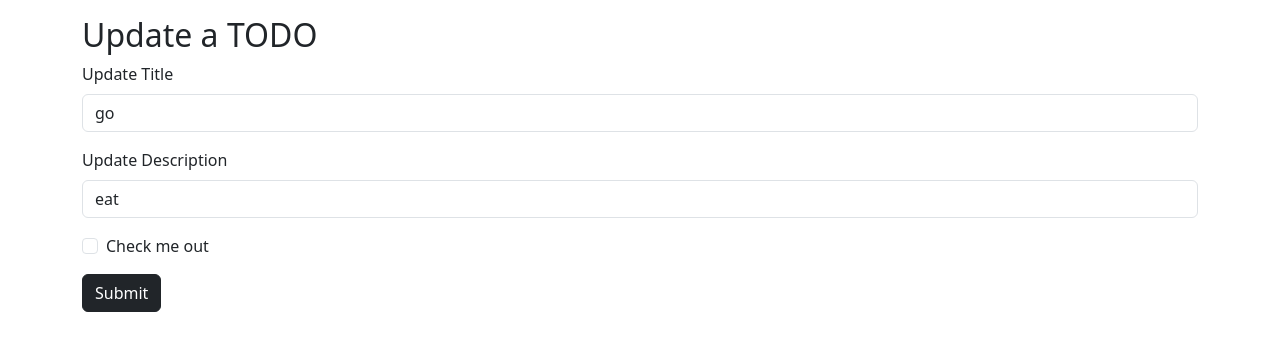
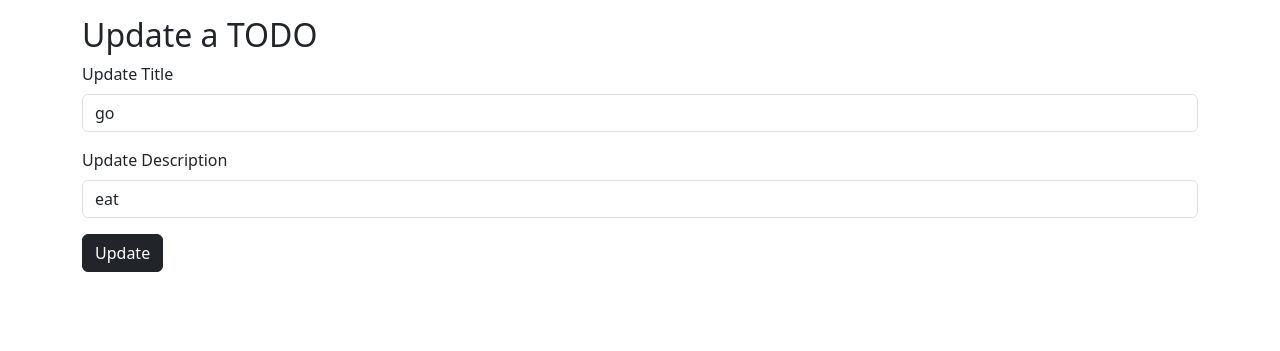
Before and after one commit to abdullah-dev07/To-Do-List---Flask, a Flask app: page /update/1 in a window 1280 px wide. Shown: the part 56-407 px from the top of the page. Run offline with Flask 3, Linux system fonts and the light colour scheme; data comes from the database, SQL or seed files in the repository; both versions use the stored data as it was after the commit.

```diff
--- /dev/null
+++ b/static/scripts/script.js
@@ -0,0 +1 @@
+console.log('hello abdullah')
--- a/templates/base.html
+++ b/templates/base.html
@@ -14,6 +14,7 @@
 </head>
 
 
+<script src="{{ url_for('static', filename='scripts/script.js') }}"></script>
 
 <script src="https://cdn.jsdelivr.net/npm/bootstrap@5.3.7/dist/js/bootstrap.bundle.min.js"
     integrity="sha384-ndDqU0Gzau9qJ1lfW4pNLlhNTkCfHzAVBReH9diLvGRem5+R9g2FzA8ZGN954O5Q"
@@ -23,8 +24,9 @@
     <nav class="navbar navbar-expand-lg bg-body-tertiary">
         <div class="container-fluid">
             <a class="navbar-brand" href="/">ToDo</a>
-    <button class="navbar-toggler" type="button" data-bs-toggle="collapse" data-bs-target="#navbarSupportedContent"
-        aria-controls="navbarSupportedContent" aria-expanded="false" aria-label="Toggle navigation">
+            <button class="navbar-toggler" type="button" data-bs-toggle="collapse"
+                data-bs-target="#navbarSupportedContent" aria-controls="navbarSupportedContent" aria-expanded="false"
+                aria-label="Toggle navigation">
                 <span class="navbar-toggler-icon"></span>
             </button>
             <div class="collapse navbar-collapse" id="navbarSupportedContent">
--- a/templates/update.html
+++ b/templates/update.html
@@ -16,11 +16,7 @@
             <label for="desc" class="form-label">Update Description</label>
             <input type="text" class="form-control" value={{todo.desc}} name='desc' id="desc">
         </div>
-        <div class="mb-3 form-check">
-            <input type="checkbox" class="form-check-input" id="exampleCheck1">
-            <label class="form-check-label" for="exampleCheck1">Check me out</label>
-        </div>
-        <button type="submit" class="btn btn-dark">Submit</button>
+        <button type="submit" class="btn btn-dark">Update</button>
     </form>
 </div>
 
```
Also changed, not shown: requirements.txt (added, +13 -0 lines), instance/todo.db, 2 other files. Lines whose indentation alone changed are shown as unchanged.
